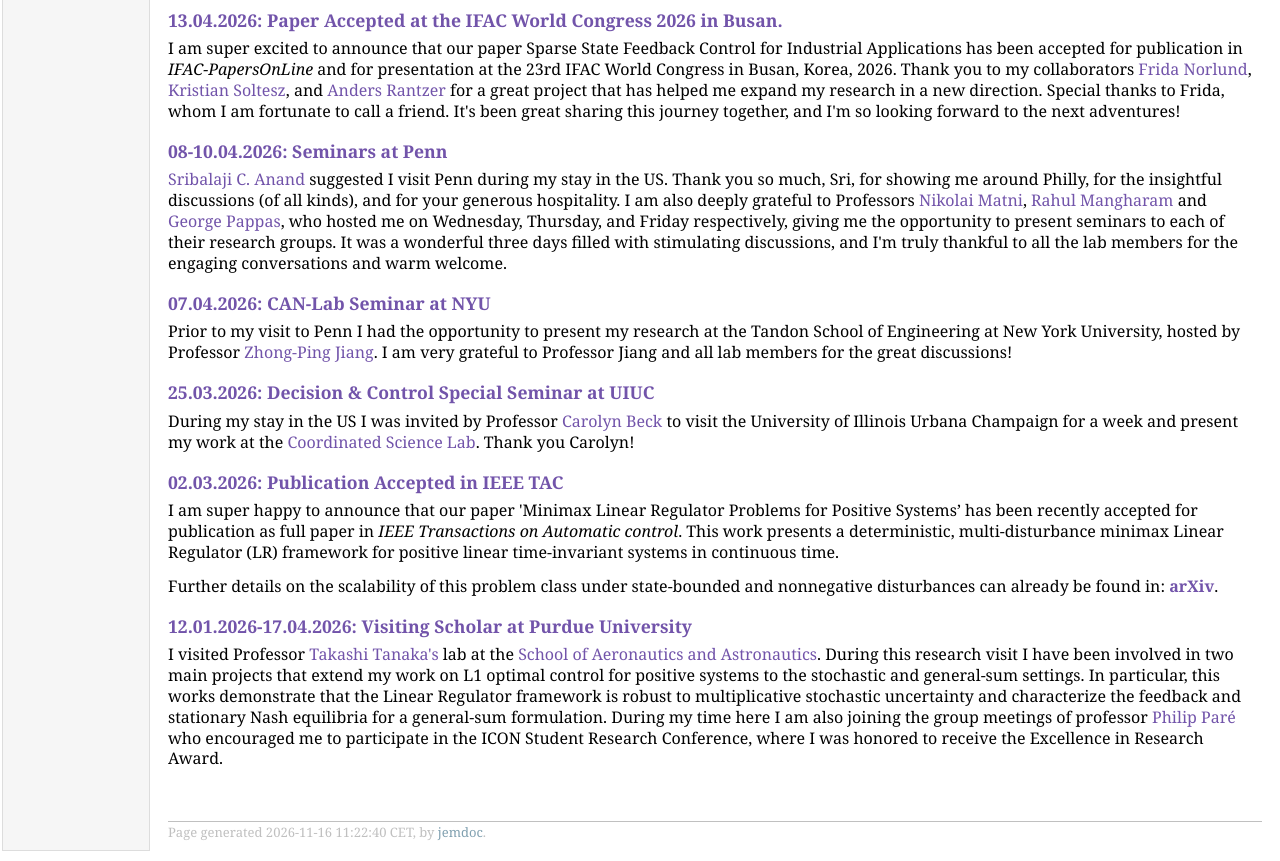
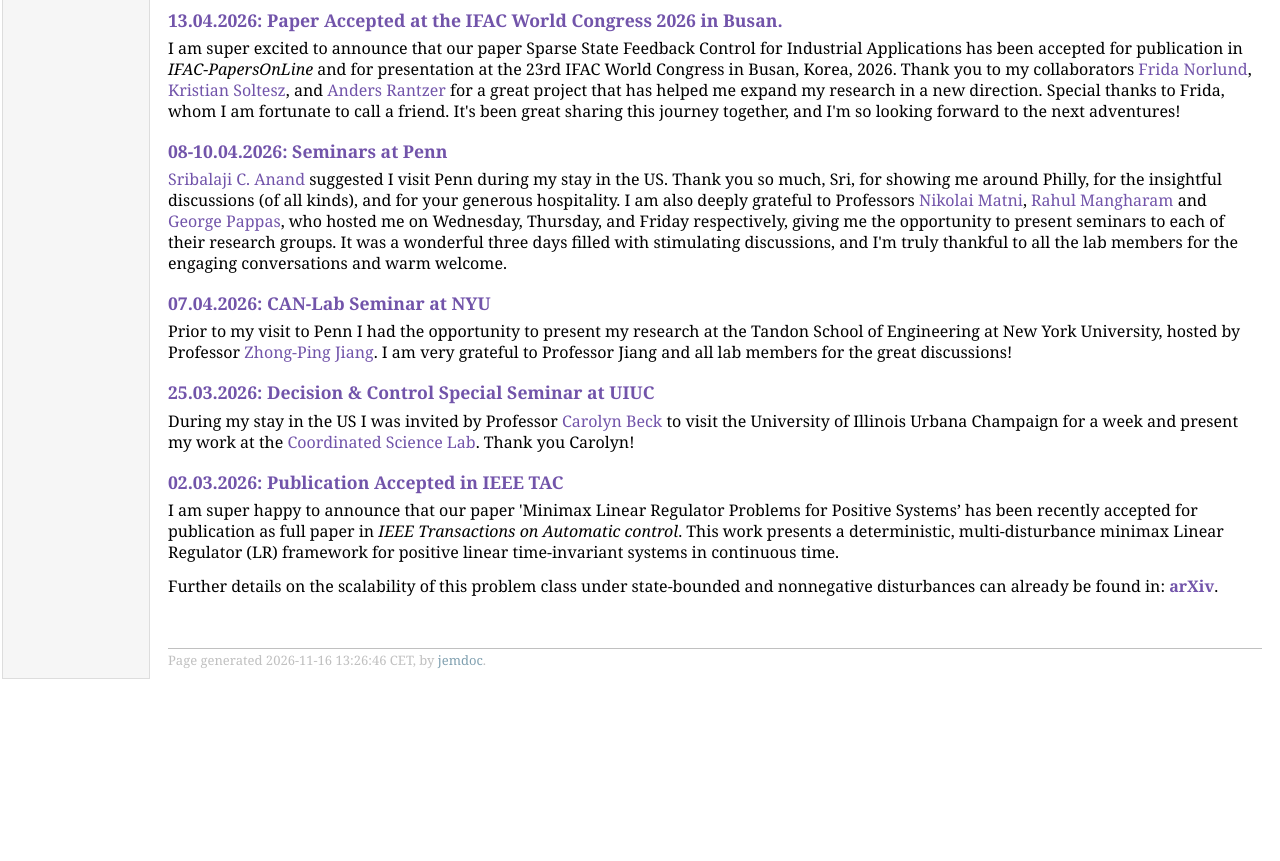
Before and after one commit to albagurpegui/albagurpegui.github.io, a plain HTML site: page index.html in a window 1280 px wide. Shown: the part 1363-2224 px from the top of the page. After the commit the page ends 2052 px from the top, so only its background shows below. Drawn offline with Linux system fonts and the light colour scheme.

Commit message:
updates2

```diff
--- a/index.html
+++ b/index.html
@@ -107,18 +107,9 @@ Positive Systems&rsquo; has been recently accepted for publication as full paper
 multi-disturbance minimax Linear Regulator (LR) framework for positive linear
 time-invariant systems in continuous time. </p>
 <p>Further details on the scalability of this problem class under state-bounded and nonnegative disturbances can already be found in: <a href="https://arxiv.org/pdf/2411.04809"><b>arXiv</b></a>.</p>
-<h3>12.01.2026-17.04.2026: Visiting Scholar at Purdue University</h3>
-<p>I visited Professor <a href="https://networked-control-systems-lab.github.io/research/">Takashi Tanaka's</a> lab
-at the <a href="https://engineering.purdue.edu/AAE?gad_source=1&amp;gad_campaignid=23623479518&amp;gbraid=0AAAAAqdM1ZjSb6ziUa1eh1X47-Zmudqnk&amp;gclid=Cj0KCQjw7cLOBhDmARIsAGsuA0nA-rz7OQv2yV0pgiR3VMm_qj-ILXZInYyi0golLRDZnZAdfOXx7LUaAugNEALw_wcB">School of Aeronautics and Astronautics</a>.
-During this research visit I have been involved in two main projects that extend my work on L1 optimal control
-for positive systems to the stochastic and general-sum settings. In particular, this works demonstrate that the
-Linear Regulator framework is robust to multiplicative stochastic uncertainty and characterize the feedback and
-stationary Nash equilibria for a general-sum formulation. During my time here I am also joining the group meetings
-of professor <a href="https://sites.google.com/view/philpare/home">Philip Paré</a> who encouraged me to participate in the ICON Student Research Conference, where I
-was honored to receive the Excellence in Research Award.</p>
 <div id="footer">
 <div id="footer-text">
-Page generated 2026-11-16 11:22:40 CET, by <a href="http://jemdoc.jaboc.net/">jemdoc</a>.
+Page generated 2026-11-16 13:26:46 CET, by <a href="http://jemdoc.jaboc.net/">jemdoc</a>.
 </div>
 </div>
 </td>
```
Also changed, not shown: pastupdates.html (+8 -1 lines), images/eyelashes1.jpg (added), images/purdue.JPG (added).
